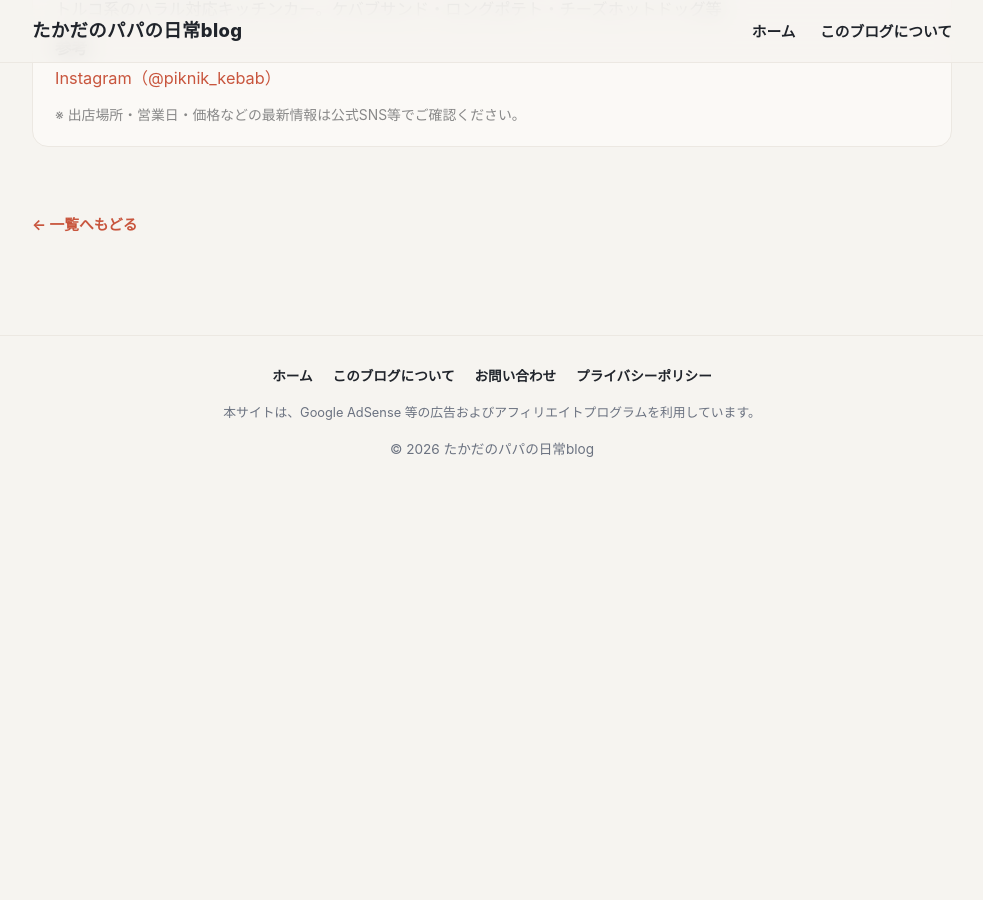
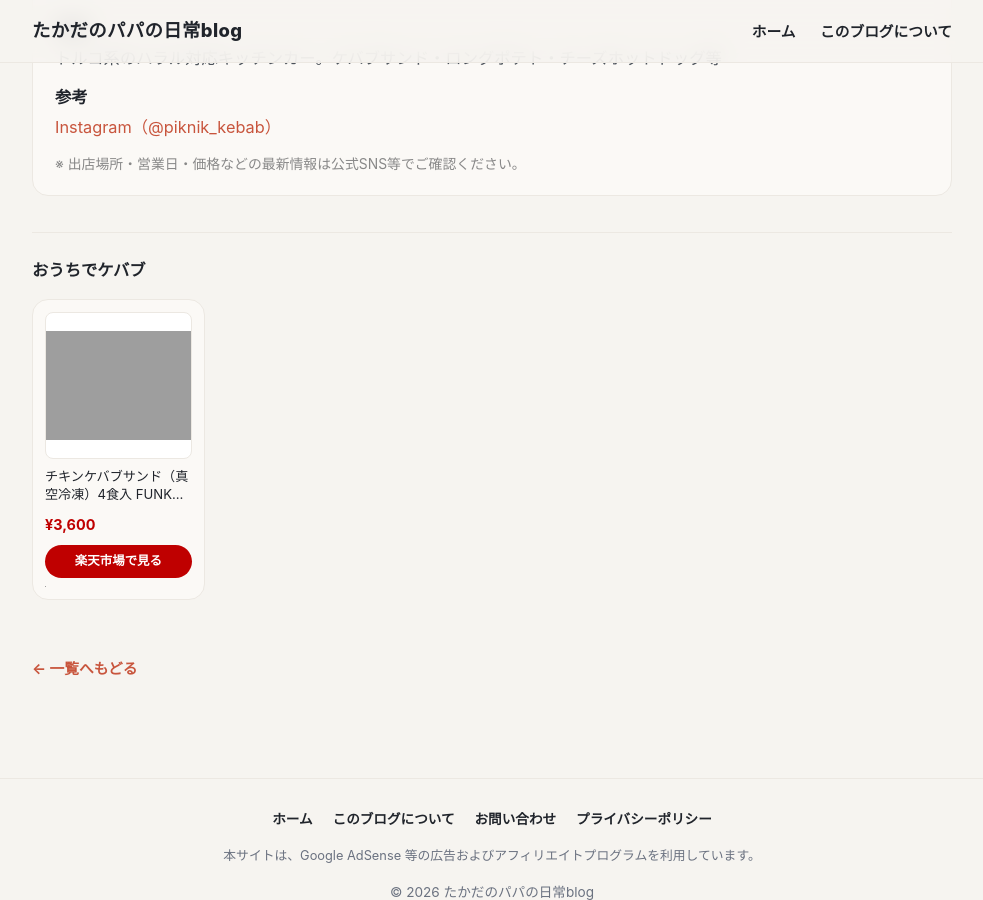
Before and after one commit to takadanopapa/life, a Jekyll site: the page built from _posts/2026-07-02-kebab-piknik-0940.md, in a window 1280 px wide and 900 px high, scrolled down 1617 px. Shown: the whole window, without its empty margins (148-1131 px from the left). Built offline with Jekyll 4.4.1, drawn with Linux system fonts in a browser that asks for light colours; before the commit the page ends 2120 px from its top, so only the background shows below that; some of the changed text lies outside the part shown; grey boxes are pictures that could not be loaded.

Commit message:
post: _posts/2026-07-02-kebab-piknik-0940.md

```diff
--- a/_posts/2026-07-02-kebab-piknik-0940.md
+++ b/_posts/2026-07-02-kebab-piknik-0940.md
@@ -42,3 +43,17 @@ images:
     ※ 出店場所・営業日・価格などの最新情報は公式SNS等でご確認ください。
   </p>
 </div>
+
+<!-- affiliate-retrofit -->
+<div class="affiliate-shelf">
+  <p class="as-head">おうちでケバブ</p>
+  <div class="as-grid">
+    <a class="as-card" href="https://af.moshimo.com/af/c/click?a_id=5656376&amp;p_id=54&amp;pc_id=54&amp;pl_id=616&amp;url=https%3A%2F%2Fitem.rakuten.co.jp%2Fniigata-shop%2F0542-001-01%2F" target="_blank" rel="nofollow sponsored noopener">
+      <img class="as-img" src="https://thumbnail.image.rakuten.co.jp/@0_mall/niigata-shop/cabinet/item/0542/0542-001-01.jpg?_ex=300x300" alt="チキンケバブサンド（真空冷凍）4食入 FUNKY TURKEY【本格ケバブ/柔らかくジューシーな鶏肉/スパイシーな味わい/トルコ料理/ピタパン】【送料無料】 お中元" loading="lazy">
+      <span class="as-title">チキンケバブサンド（真空冷凍）4食入 FUNKY TURKEY【本格ケバブ/柔らかくジューシーな鶏肉/スパイシーな味わい/トルコ料理/ピタパン】【送料無料】 お中元</span>
+      <span class="as-price">¥3,600</span>
+      <span class="as-btn">楽天市場で見る</span>
+      <img src="https://i.moshimo.com/af/i/impression?a_id=5656376&amp;p_id=54&amp;pc_id=54&amp;pl_id=616" alt="" loading="lazy" width="1" height="1" style="border:0;">
+    </a>
+  </div>
+</div>
```
Also changed, not shown: other parts of _posts/2026-07-02-kebab-piknik-0940.md (+1 -0 lines).
